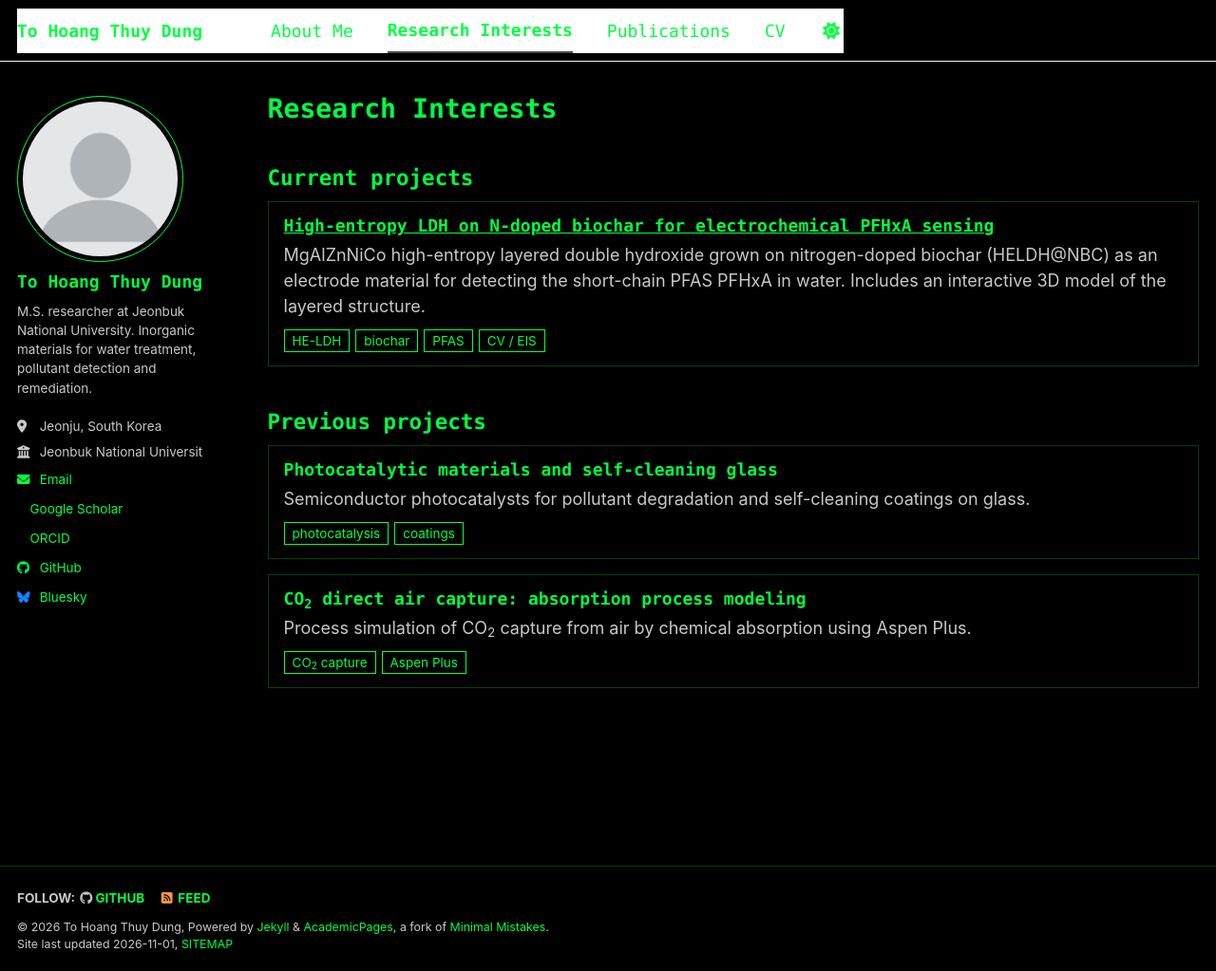
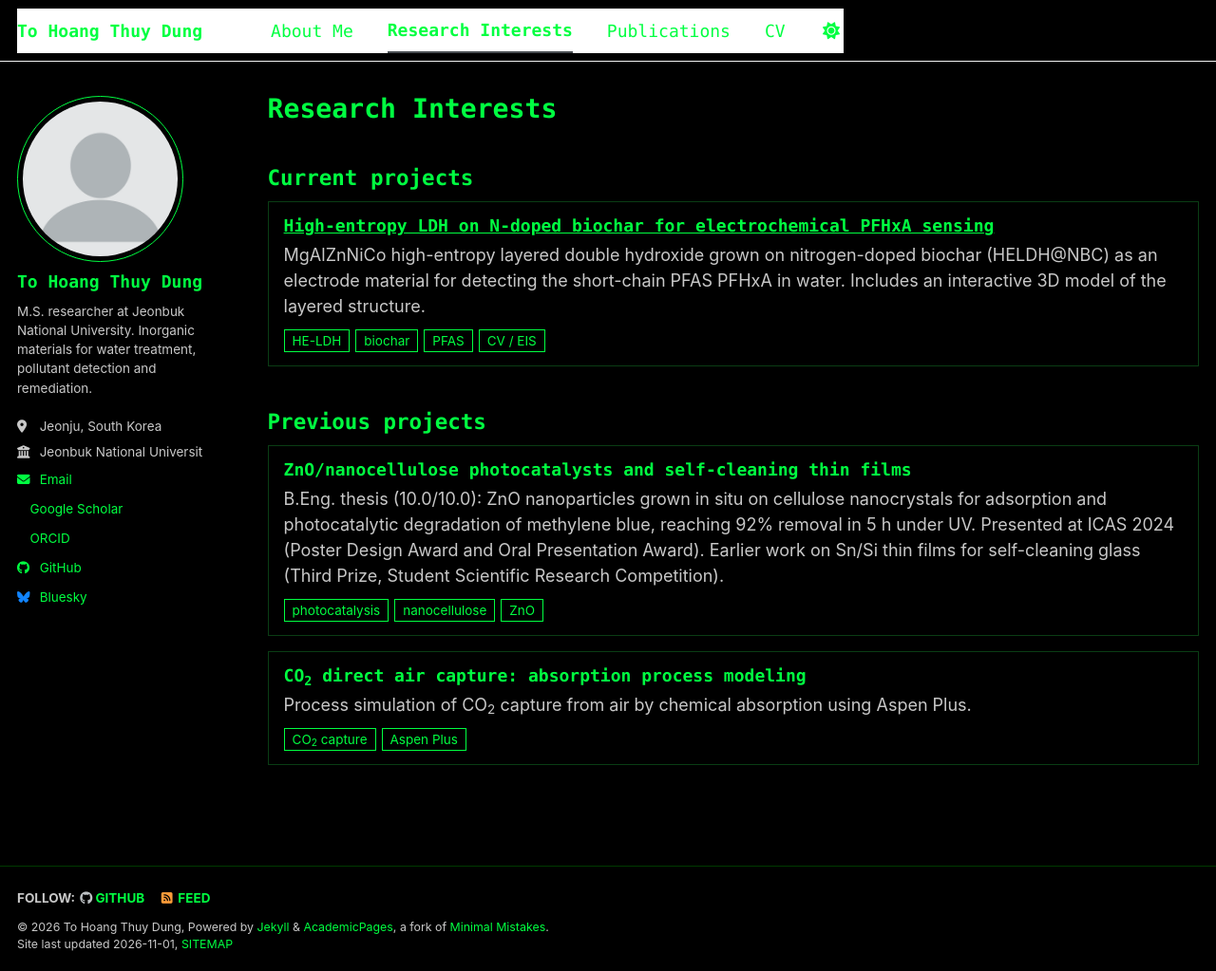
Before and after one commit to td2542001/dungthuyhoangto, a Jekyll site: the page built from _pages/projects.md, in a window 1280 px wide and 1023 px high. Shown: the whole window at 95% size. Built offline with Jekyll 4.4.1, drawn with Linux system fonts in a browser that asks for light colours; a script bundle is joined from its source files by our own code; a style sheet for code colours, icons or effects is not loaded.

Commit message:
Add files via upload

```diff
--- a/_pages/projects.md
+++ b/_pages/projects.md
@@ -30,9 +30,9 @@ author_profile: true
 ## Previous projects
 
 <div class="proj">
-  <h3>Photocatalytic materials and self-cleaning glass</h3>
-  <p>Semiconductor photocatalysts for pollutant degradation and self-cleaning coatings on glass.</p>
-  <span class="tag">photocatalysis</span><span class="tag">coatings</span>
+  <h3>ZnO/nanocellulose photocatalysts and self-cleaning thin films</h3>
+  <p>B.Eng. thesis (10.0/10.0): ZnO nanoparticles grown in situ on cellulose nanocrystals for adsorption and photocatalytic degradation of methylene blue, reaching 92% removal in 5 h under UV. Presented at ICAS 2024 (Poster Design Award and Oral Presentation Award). Earlier work on Sn/Si thin films for self-cleaning glass (Third Prize, Student Scientific Research Competition).</p>
+  <span class="tag">photocatalysis</span><span class="tag">nanocellulose</span><span class="tag">ZnO</span>
 </div>
 
 <div class="proj">
```
